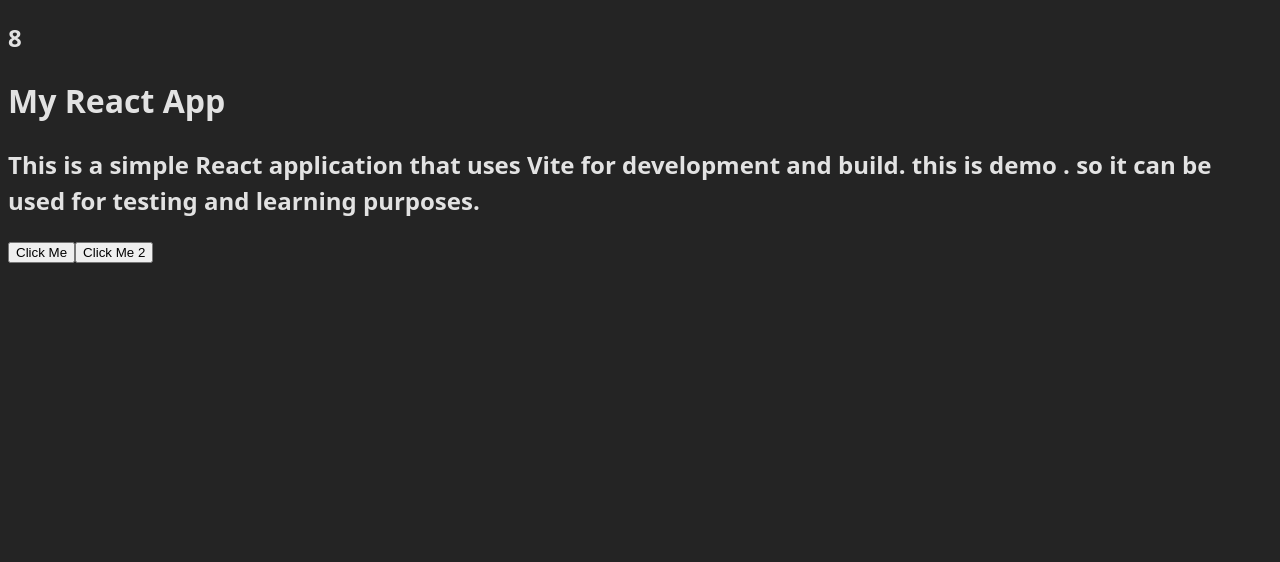
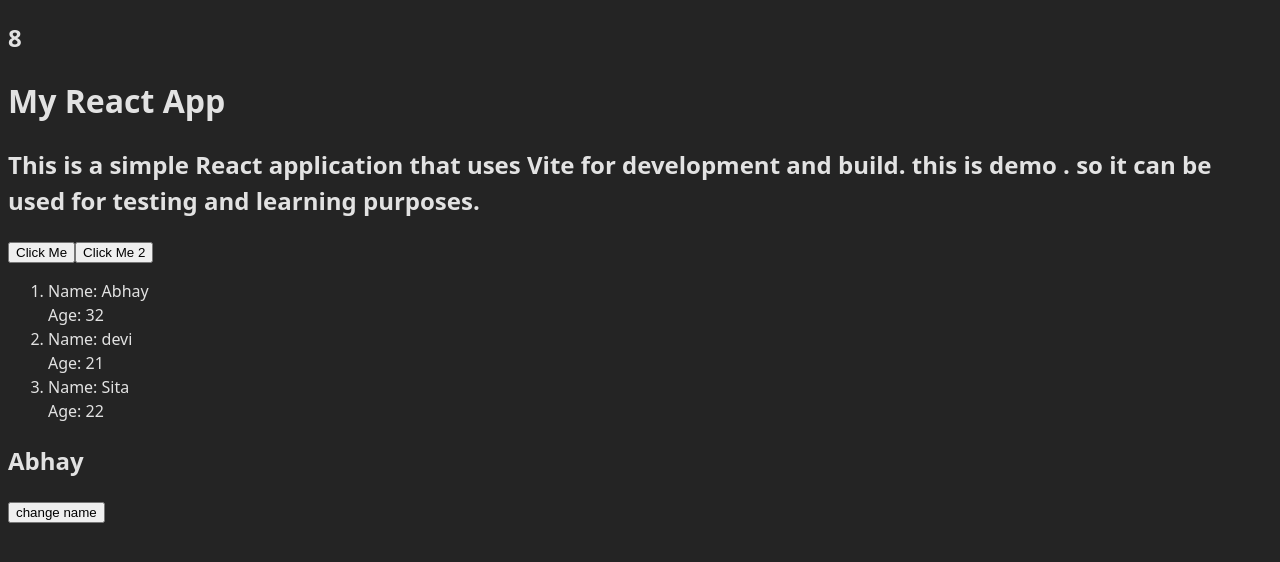
Before and after one commit to patelabhay672/ReactApp, a React (Vite) app: page / in a window 1280 px wide. Shown: the top 562 px of the page. Built offline with nearby package versions, Linux system fonts and the light colour scheme.

Commit message:
state complete

```diff
--- a/src/App.jsx
+++ b/src/App.jsx
@@ -1,6 +1,8 @@
+import { useState } from "react";
 
 const App = () => {
 
+  const [ username, setusername ] = useState("Abhay")
   const clickHandler = () => {
     alert('Hello, World!');
   }
@@ -8,9 +10,24 @@ const App = () => {
     alert(`Hello, World! ${name}`);
   }
 
+  const profile = [
+    { name: "Abhay", age: 32 },
+    { name: "devi", age: 21 },
+    { name: "Sita", age: 22 }
+  ]
+
+  const updatedprofile = profile.map((profile, index) => {
+    return (
+      <li>
+        <span>Name: {profile.name}</span><br></br>
+        <span>Age: {profile.age}</span>
+      </li>
+    )
+  })
+
   return (
     <div>
-      <h2>{5+3}</h2>
+      <h2>{5 + 3}</h2>
       <h1>My React App</h1>
       <h2>
         This is a simple React application that uses Vite for development and
@@ -18,6 +35,9 @@ const App = () => {
       </h2>
       <button onClick={clickHandler}>Click Me</button>
       <button onClick={() => clickHandler2('John')}>Click Me 2</button>
+      <ol>{updatedprofile}</ol>
+      <h2>{username}</h2>
+      <button onClick={()=>setusername("Aditya")}>change name</button>
     </div>
   );
 }
```
